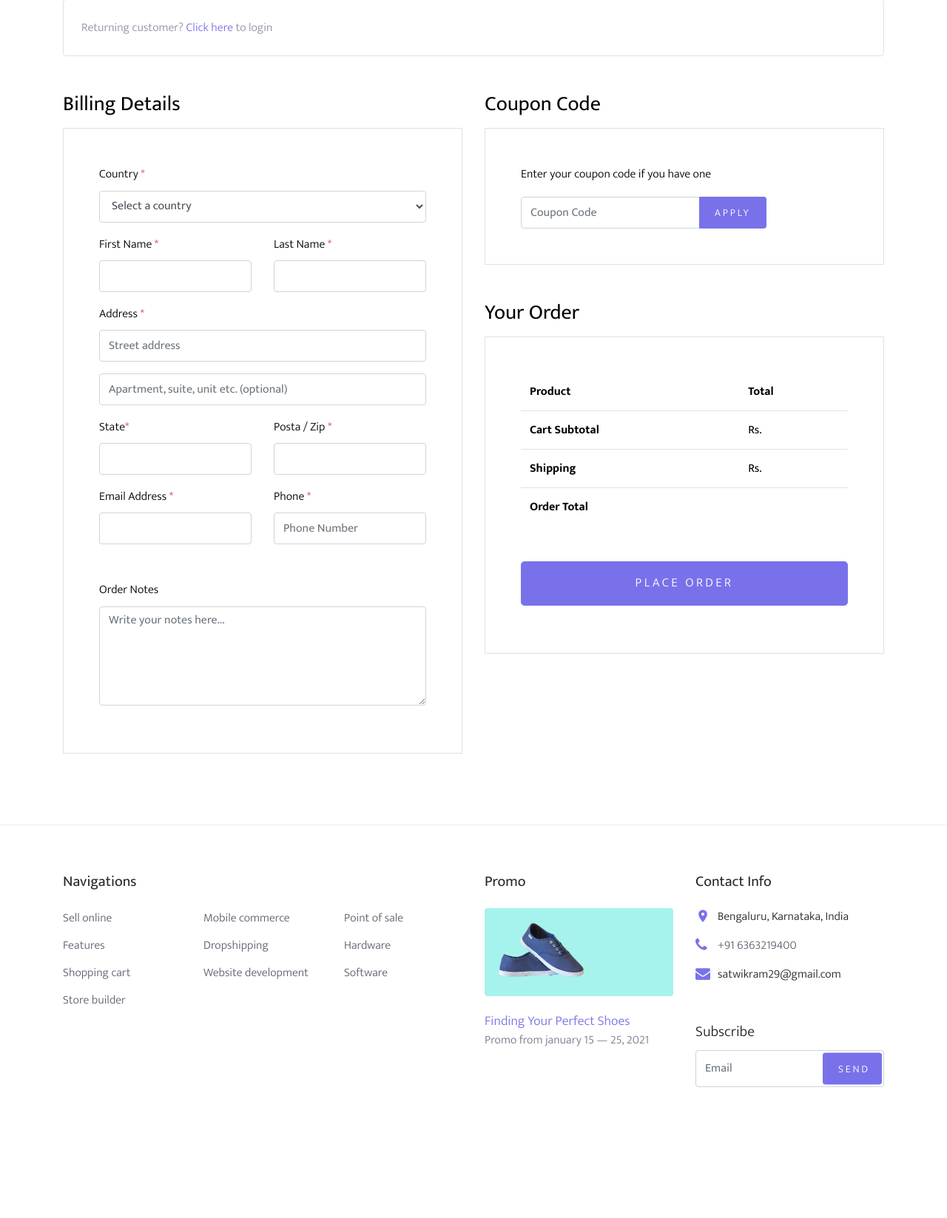
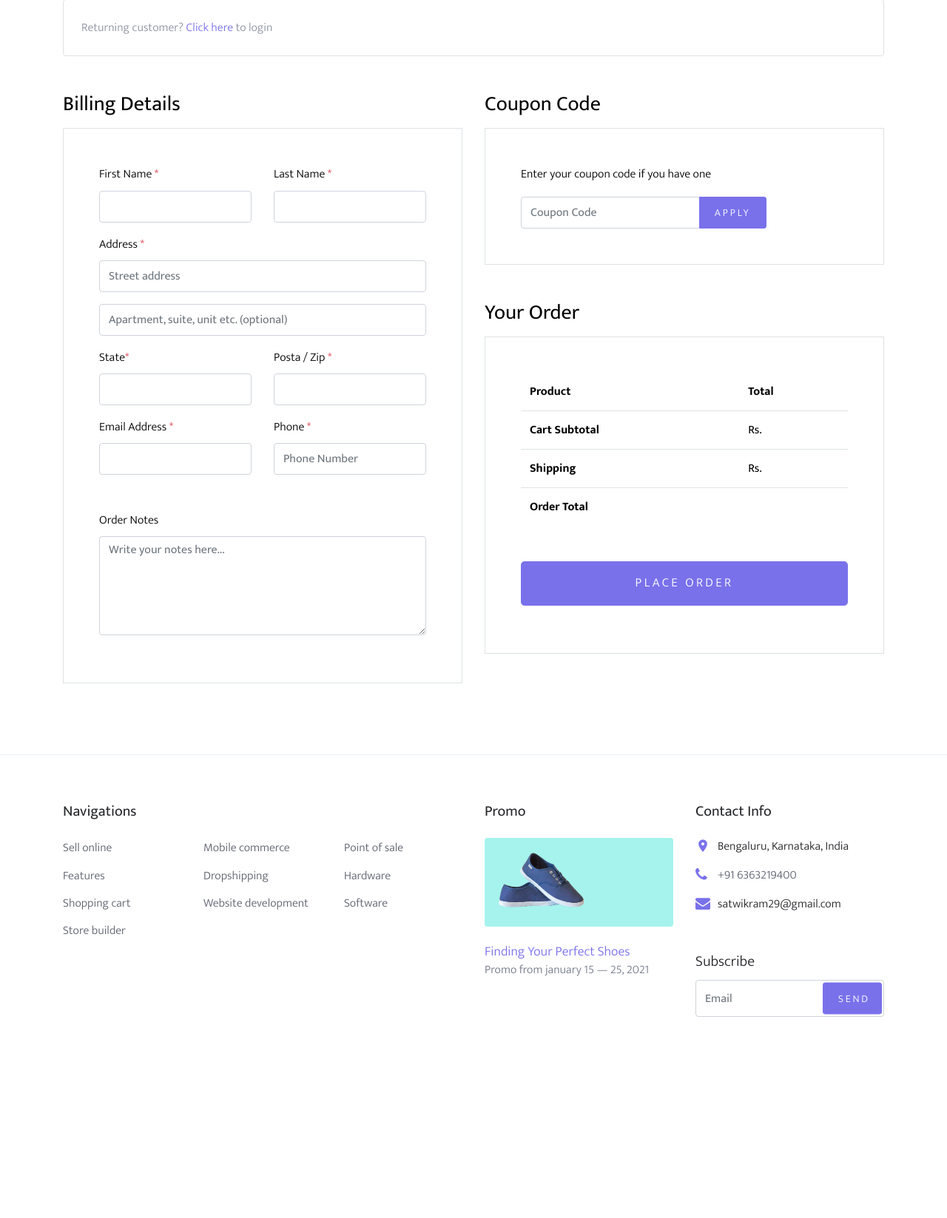
Before and after one commit to Satwikram/Online-Shopping-, a Django app: template templates/checkout.html in a window 1280 px wide. Shown: the part 346-1993 px from the top of the page at 74% size. After the commit the page ends 1721 px from the top, so only its background shows below. Run offline with Django 3.2, Linux system fonts and the light colour scheme; the template is opened without the code that fills it, so the values that code supplies are empty; some libraries are stand-ins or nearby versions; some web fonts are replaced.

Commit message:
Updated Checkout

```diff
--- a/templates/checkout.html
+++ b/templates/checkout.html
@@ -99,7 +99,7 @@
     <div class="bg-light py-3">
       <div class="container">
         <div class="row">
-          <div class="col-md-12 mb-0"><a href="index.html">Home</a> <span class="mx-2 mb-0">/</span> <a href="cart.html">Cart</a> <span class="mx-2 mb-0">/</span> <strong class="text-black">Checkout</strong></div>
+          <div class="col-md-12 mb-0"><a href="/">Home</a> <span class="mx-2 mb-0">/</span> <a href="cart.html">Cart</a> <span class="mx-2 mb-0">/</span> <strong class="text-black">Checkout</strong></div>
         </div>
       </div>
     </div>
@@ -119,13 +119,7 @@
             <form method="post" action="checkout">
               {% csrf_token %}
             <div class="p-3 p-lg-5 border">
-              <div class="form-group">
-                <label for="c_country" class="text-black">Country <span class="text-danger">*</span></label>
-                <select id="c_country" class="form-control">
-                  <option value="1">Select a country</option>
-                  <option value="2">India</option>
-                </select>
-              </div>
+
               <div class="form-group row">
                 <div class="col-md-6">
                   <label for="fname" class="text-black">First Name <span class="text-danger">*</span></label>
@@ -337,7 +331,7 @@
                     -->
 
                   <div class="form-group">
-                    <button class="btn btn-primary btn-lg py-3 btn-block" onclick="window.location='thankyou.html'">Place Order</button>
+                    <button class="btn btn-primary btn-lg py-3 btn-block">Place Order</button>
                   </div>
                   </form>
 
```
